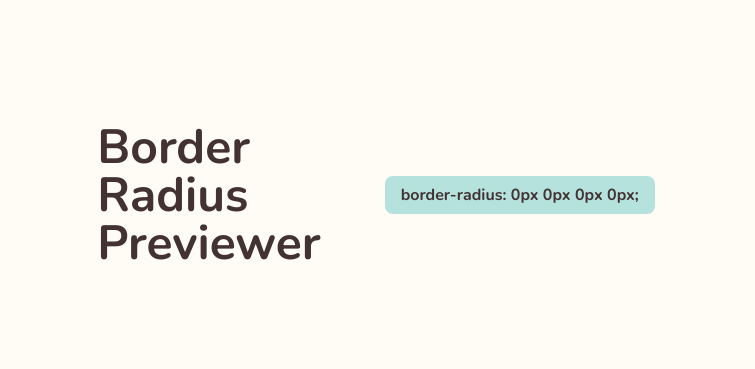
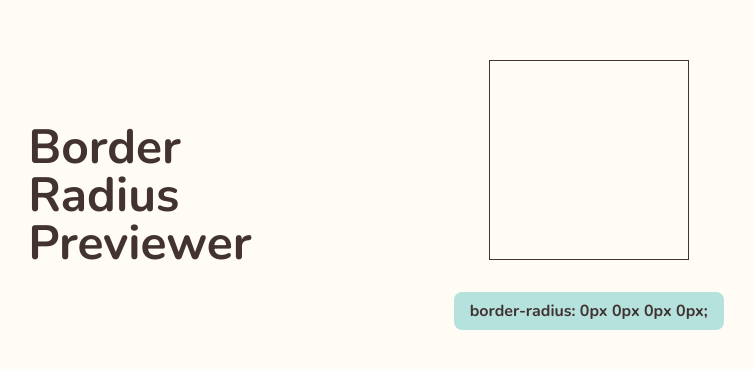
Before and after one commit to erikalbuquerque/border_radius_previewer, a React (Vite) app: page / in a window 1280 px wide. Shown: the part 205-574 px from the top of the page, without its empty margins (264-1019 px from the left). Built offline with nearby package versions, Linux system fonts and the light colour scheme.

Commit message:
feat: add box component

```diff
--- a/src/App.tsx
+++ b/src/App.tsx
@@ -5,6 +5,8 @@ import { Container, Content } from "./styles/app";
 import { Logo } from "./components/Logo";
 import { Sandbox } from "./components/Sandbox";
 import { PropsDisplay } from "./components/PropsDisplay";
+import { Box } from "./components/Box";
+
 
 export function App() {
   const [topLeft, setTopLeft] = useState(0);
@@ -48,6 +50,7 @@ export function App() {
         <Logo />
 
         <Sandbox>
+          <Box />
           <PropsDisplay />
         </Sandbox>
       </Content>
--- /dev/null
+++ b/src/components/Box/index.tsx
@@ -0,0 +1,11 @@
+import { Container, Content, BoxModel } from "./styles";
+
+export function Box() {
+  return (
+    <Container>
+      <Content>
+        <BoxModel topLeft={0} topRight={0} bottomRight={0} bottomLeft={0} />
+      </Content>
+    </Container>
+  );
+}
--- /dev/null
+++ b/src/components/Box/styles.ts
@@ -0,0 +1,20 @@
+import styled from "styled-components";
+
+type BoxModelProps = {
+  topLeft: number;
+  topRight: number;
+  bottomRight: number;
+  bottomLeft: number;
+};
+
+export const Container = styled.div({});
+
+export const Content = styled.div({});
+
+export const BoxModel = styled.div((props: BoxModelProps) => ({
+  width: "200px",
+  height: "200px",
+  padding: "1rem",
+  border: "1px solid var(--brown-700)",
+  borderRadius: `${props.topLeft}px ${props.topRight}px ${props.bottomRight}px ${props.bottomLeft}px`,
+}));
--- a/src/components/Sandbox/styles.ts
+++ b/src/components/Sandbox/styles.ts
@@ -5,5 +5,7 @@ export const Container = styled.div({});
 export const Content = styled.div({
   display: "flex",
   flexDirection: "column",
-  alignItems: "flex-start",
+  alignItems: "center",
+  justifyContent: "center",
+  gap: "2rem",
 });
--- a/src/styles/app.ts
+++ b/src/styles/app.ts
@@ -11,9 +11,9 @@ export const Container = styled.main({
 });
 
 export const Content = styled.div({
+  width: "100%",
   display: "flex",
   flexDirection: "row",
-  gap: "4rem",
   alignItems: "center",
-  justifyContent: "center",
+  justifyContent: "space-evenly",
 });
```
